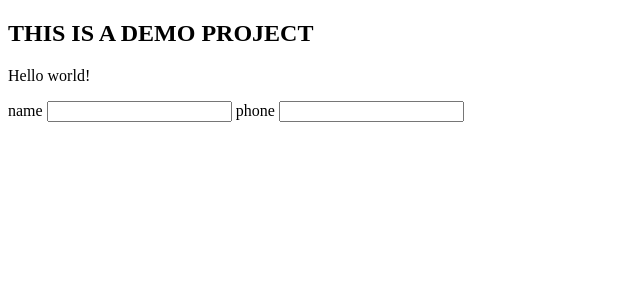
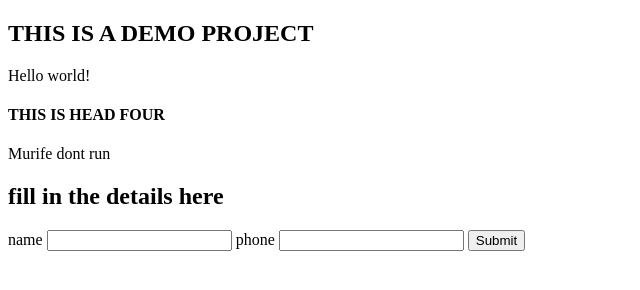
Before and after one commit to Heribertf/test_demo, a plain HTML site: page index.html in a window 1280 px wide. Shown: the whole page, without its empty margins (0-640 px from the left). Drawn offline with Linux system fonts and the light colour scheme.

Commit message:
Squashed commit of the following:
commit b30885e278f8682e36a1f7b926fd11e8a126d83c
Merge: 29cda43 3a3ac68
Author: Heribertf <muimifelix19@gmail.com>
Date:   Tue Oct 17 15:56:39 2023 +0300

    updated form

commit 29cda439e3fafaf98d9f9149aae3216f869e0260
Author: Heribertf <muimifelix19@gmail.com>
Date:   Tue Oct 17 15:28:21 2023 +0300

    update

commit 803d5bbf72827d416a994e319212dcb1800ac3ba
Author: Heribertf <muimifelix19@gmail.com>
Date:   Tue Oct 17 15:13:06 2023 +0300

    adding a readme txt file

commit 3a3ac68ff4c9970e8c348df6a0fb0f1861c9bbf8
Author: Heribertf <muimifelix19@gmail.com>
Date:   Tue Oct 17 15:28:21 2023 +0300

    update

commit 84b66fdf6daf692569cee353dc23f1879ef64b75
Author: Heribertf <muimifelix19@gmail.com>
Date:   Tue Oct 17 15:13:06 2023 +0300

    adding a readme txt file

```diff
--- a/index.html
+++ b/index.html
@@ -15,15 +15,22 @@
                     <h2>THIS IS A DEMO PROJECT</h2>
                     <p>Hello world!</p>
                 </div>
+                <div class="content">
+                    <h4>THIS IS HEAD FOUR</h4>
+                    <p>Murife dont run</p>
+                </div>
             </section>
             <section>
                 <div class="content">
+                    <h2>fill in the details here</h2>
                     <form action="">
                         <label for="name">name</label>
                         <input type="text" id="name">
 
                         <label for="phone">phone</label>
                         <input type="tel">
+
+                        <button type="submit">Submit</button>
 
                     </form>
                 </div>
```
Also changed, not shown: readme.txt (added).
